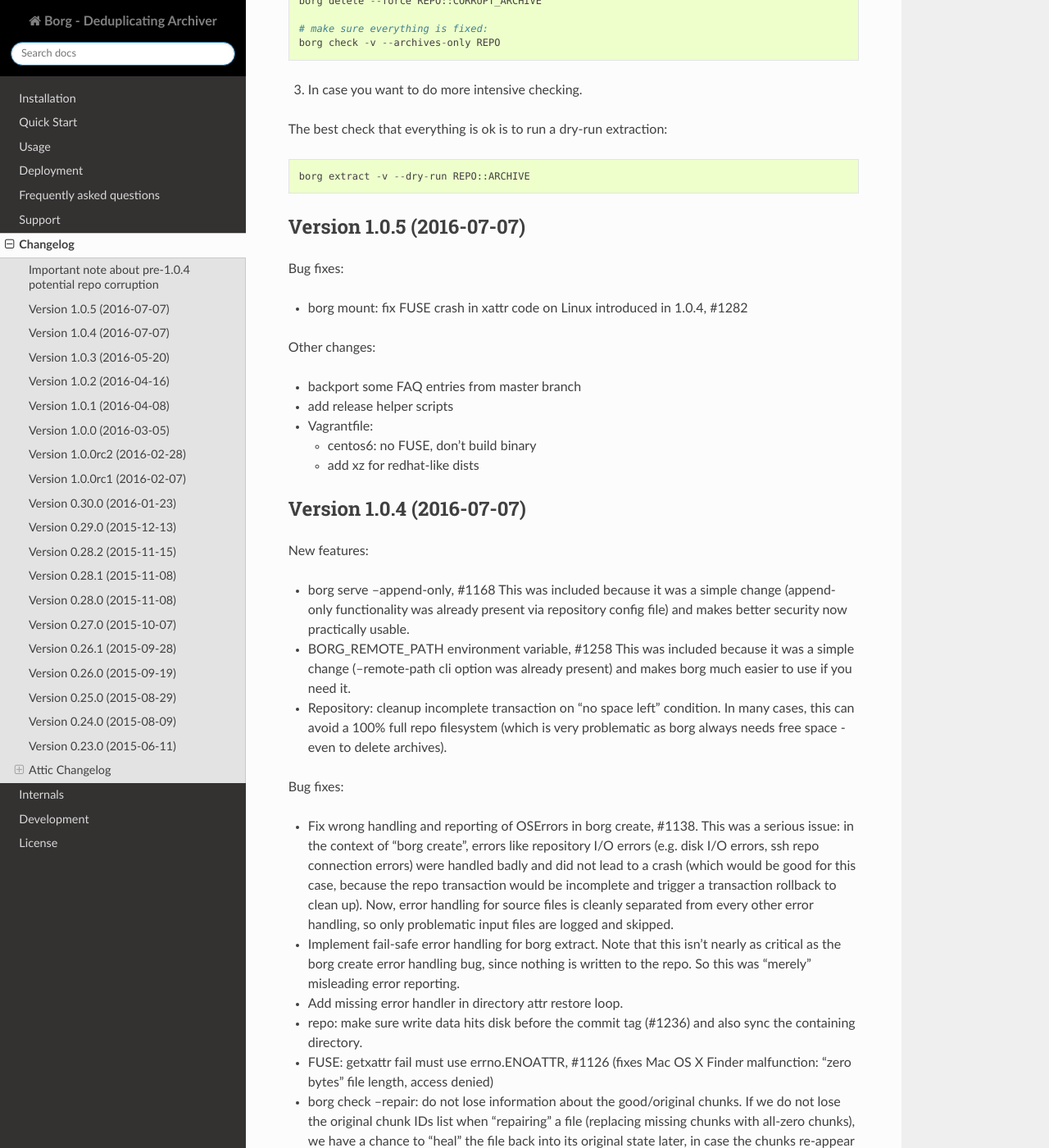
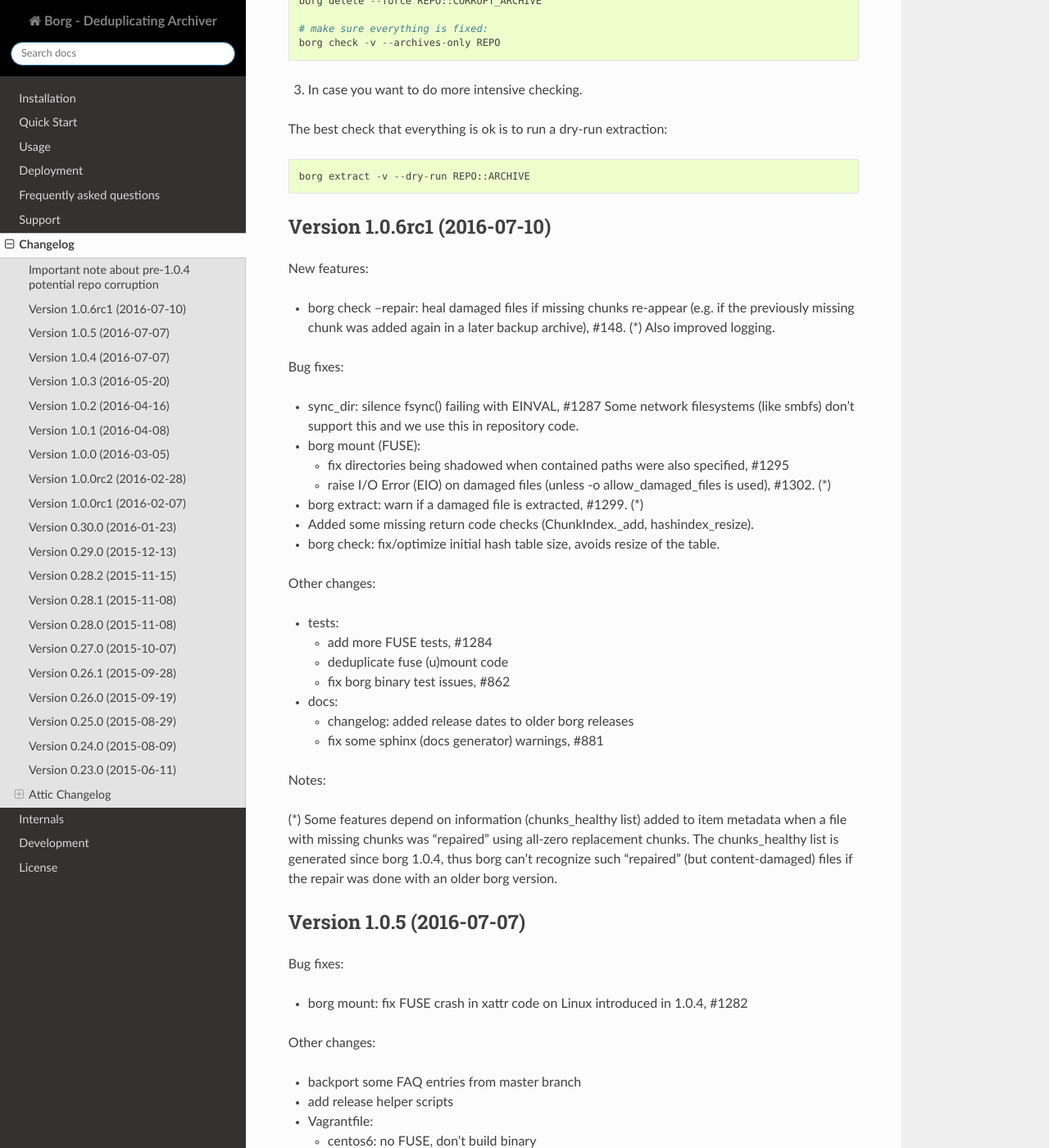
Before and after one commit to borgbackup/borg, a Sphinx documentation site: the page built from docs/changes.rst, in a window 1280 px wide and 1400 px high, scrolled down 991 px. Shown: the whole window at 82% size. Built offline with Sphinx 7.4.7 and the Read the Docs theme 2.0.0, drawn with Linux system fonts in a browser that asks for light colours; pages that are not in the unit, such as notebooks, are missing from menus; the version number could not be read and is left out.

Commit message:
update CHANGES

```diff
--- a/docs/changes.rst
+++ b/docs/changes.rst
@@ -48,6 +48,51 @@
 The best check that everything is ok is to run a dry-run extraction::
 
     borg extract -v --dry-run REPO::ARCHIVE
+
+
+Version 1.0.6rc1 (2016-07-10)
+-----------------------------
+
+New features:
+
+- borg check --repair: heal damaged files if missing chunks re-appear (e.g. if
+  the previously missing chunk was added again in a later backup archive),
+  #148. (*) Also improved logging.
+
+Bug fixes:
+
+- sync_dir: silence fsync() failing with EINVAL, #1287
+  Some network filesystems (like smbfs) don't support this and we use this in
+  repository code.
+- borg mount (FUSE):
+
+  - fix directories being shadowed when contained paths were also specified,
+    #1295
+  - raise I/O Error (EIO) on damaged files (unless -o allow_damaged_files is
+    used), #1302. (*)
+- borg extract: warn if a damaged file is extracted, #1299. (*)
+- Added some missing return code checks (ChunkIndex._add, hashindex_resize).
+- borg check: fix/optimize initial hash table size, avoids resize of the table.
+
+Other changes:
+
+- tests:
+
+  - add more FUSE tests, #1284
+  - deduplicate fuse (u)mount code
+  - fix borg binary test issues, #862
+- docs:
+
+  - changelog: added release dates to older borg releases
+  - fix some sphinx (docs generator) warnings, #881
+
+Notes:
+
+(*) Some features depend on information (chunks_healthy list) added to item
+metadata when a file with missing chunks was "repaired" using all-zero
+replacement chunks. The chunks_healthy list is generated since borg 1.0.4,
+thus borg can't recognize such "repaired" (but content-damaged) files if the
+repair was done with an older borg version.
 
 
 Version 1.0.5 (2016-07-07)
```
